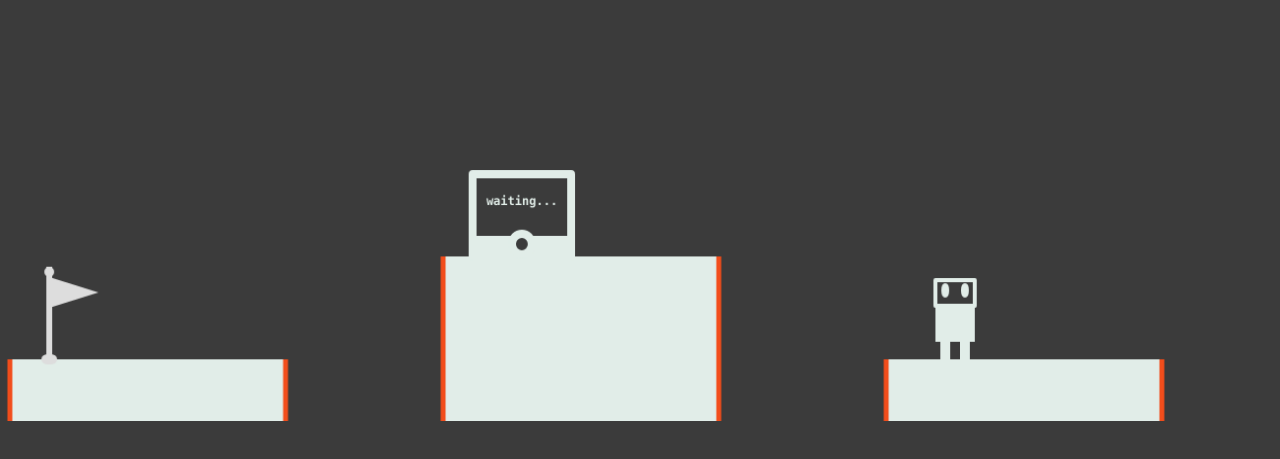
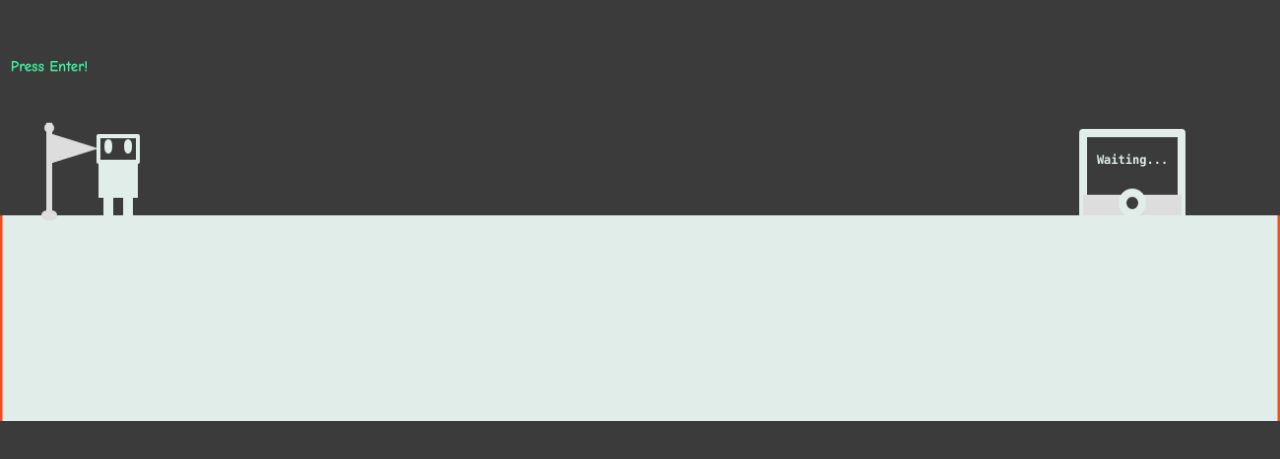
Before and after one commit to SobyDamn/NotFound, a plain HTML site: page index.html in a window 1280 px wide. Shown: the part 339-798 px from the top of the page. Drawn offline with Linux system fonts and the light colour scheme.

Commit message:
added level generator and level loader

```diff
--- /dev/null
+++ b/levels.js
@@ -0,0 +1,127 @@
+/**
+ * screensize width=1300,height=700
+ * height and width of player = 85,40
+ * flag w,h = 50,90
+ * winning point w,h = 100,80
+ */
+var levels = {
+    level0:{
+        nextLevel:"level1",
+        startX:100,
+        startY:415,
+        Objects:{
+            p1:{
+                x:0,
+                y:500,
+                width:1300,
+                height:200,
+                material:0
+            },
+            flag:{
+                x:50,
+                y:410,
+                width:50,
+                height:90,
+                material:1
+            },
+            winningSpot:{
+                x:1100,
+                y:420,
+                width:100,
+                height:80,
+                material:2
+            }
+        }
+    },
+    level1:{
+        nextLevel:"level2",
+        startX:950,
+        startY:555,
+        Objects:{
+            p1:{
+                x:10,
+                y:640,
+                width:280,
+                height:60,
+                material:0
+            },
+            p2:{
+                x:450,
+                y:540,
+                width:280,
+                height:160,
+                material:0
+            },
+            p3:{
+                x:900,
+                y:640,
+                width:280,
+                height:60,
+                material:0
+            },
+            flag1:{
+                x:50,
+                y:550,
+                width:50,
+                height:90,
+                material:1
+            },
+            winningSpot:{
+                x:480,
+                y:460,
+                width:100,
+                height:80,
+                material:2
+            }
+        }
+    }
+}
+function LevelGenerator(level="level0"){
+    console.log(level)
+    var screenLoader = document.getElementById("screenLoader")
+    screenLoader.style.animation = "fadeIn 1s ease-in"
+    screenLoader.style.display = "block"
+    player = new Player()
+    var object_id = 0
+    var objectArr = []
+    var startX = levels[level].startX
+    var startY = levels[level].startY
+    var Objects = levels[level].Objects
+    for (object in Objects){
+        var objectGen = new ObjectMaterial(Objects[object].x,Objects[object].y,Objects[object].width,Objects[object].height,object,Objects[object].material,object_id++)
+        objectArr.push(objectGen)
+        console.log(object)
+    }
+    var level = new gameLevel(startX,startY,objectArr,player,levels[level].nextLevel,level)
+    screenLoader.style.animation = "fadeOut 1s ease-in"
+    setTimeout(()=>{
+        screenLoader.style.display = "none"
+    },1000)
+    return level
+}
+setTimeout(()=>{
+    //level = LevelGenerator("level1")
+},5000)
+class gameLevel {
+    constructor (
+        startX,startY,objects,player,nextLevel,name
+    ){
+        this.startX = startX
+        this.startY = startY
+        this.objects = objects
+        this.player = player
+        this.nextLevelKey = []
+        this.nextLevel = nextLevel
+        this.name = name
+        this.start()
+    }
+    start(){
+        this.player.x = this.startX
+        this.player.y = this.startY
+    }
+    playLevel(){
+        this.objects.forEach((object)=>{
+            object.objectInit()
+        })
+    }
+}
--- a/object.js
+++ b/object.js
@@ -1,6 +1,6 @@
 class ObjectMaterial {
     constructor (
-        x=0,y=0,width=50,height=50,name,id=0,material=0,fillColor="rgb(225, 237, 232)"
+        x=0,y=0,width=50,height=50,name,material=0,id=0,fillColor="rgb(225, 237, 232)"
     ){
         this.id = id
         this.x = x
@@ -17,11 +17,13 @@ class ObjectMaterial {
         this.objectAnimeCycle = 0
         this.objectAnimeCycleStart = false
         this.objectAnimeCycleEnd = true
-        this.keyShown = false
-        this.key = -1
+        this.key = Math.floor(Math.random() * 10)
         this.flagTouched = false
         this.flagYpos = this.y
         this.enteredKey = [] //for key entered in winning point
+        this.winningPointText = "Waiting"
+        this.requestNextLevel = false
+        this.requestNextLevelFailed = false
     }
     objectInit(){
         this.objectDraw()
@@ -36,6 +38,7 @@ class ObjectMaterial {
                     this.nearObjectEffectFinishPoint()
                     break
             }
+        //window.requestAnimationFrame(this.objectInit(obj))
     }
     nonPlatformObjectInit(){
 
@@ -48,21 +51,21 @@ class ObjectMaterial {
             ctx.fillStyle = this.fillColor
             if(!playerControl.ENTER){
                 ctx.fillText('Press Enter!', this.x, this.y-50)
-                this.keyShown = false
+                ctx.fill()
             }
             else {
+                if(!this.flagTouched){
+                    level.nextLevelKey.push(this.key)
                     this.flagTouched = true
-                if(!this.keyShown){
-                    this.key = Math.floor(Math.random() * 10)
-                    this.keyShown = true
                 }
                 ctx.fillText(this.key, this.x, this.y-50)
+                ctx.fill()
             }
         }
     }
     nearObjectEffectFinishPoint(){
         ctx.beginPath()
-        if(this.actualCollision(30)){
+        if(this.actualCollision(30) && !this.requestNextLevel){
             document.addEventListener("keydown",this.winningPointKeyInput, false);
             document.Object = this
             ctx.beginPath()
@@ -76,12 +79,37 @@ class ObjectMaterial {
             ctx.fillText('***', this.x+50, this.y+25)
             ctx.fillText(this.enteredKeyVal, this.x+50, this.y+40)
             ctx.stroke();
-            if(!playerControl.ENTER){
             ctx.fillText('Enter the codes', this.x+this.width/2, this.y-50)
+            if(playerControl.ENTER){
+                console.log("enter",this.enteredKey,level.nextLevelKey)
+                if (this.enteredKey.length !=0 && level.nextLevelKey.length!=0 && !this.requestNextLevel){
+                    this.requestNextLevel = true
+                    this.winningPointText = "Fetching"
+                    if(JSON.stringify(this.enteredKey)==JSON.stringify(level.nextLevelKey)){
+                        console.log("yes")
+                        setTimeout(()=>{
+                            this.winningPointText = "Loading"
+                            setTimeout(()=>{
+                                console.log("load next level")
+                                level = LevelGenerator(level.nextLevel)
+                            },1000)
+                        },1000)
                     }
-            else {
-                ctx.fillText('Next Level', this.x+this.width/2, this.y-50)
+                    else{
+                        setTimeout(()=>{
+                            this.requestNextLevelFailed = true
+                            setTimeout(()=>{
+                                level = LevelGenerator(level.name)
+                                console.log("load level again")
+                            },1000)
+                        },1000)
+                        console.log("no")
                     }
+                }
+            }
+            /*else {
+                ctx.fillText('Fetching...', this.x+this.width/2, this.y-50)
+            }*/
             ctx.fill()
             ctx.stroke()
         }
@@ -89,18 +117,23 @@ class ObjectMaterial {
             document.removeEventListener("keydown",this.winningPointKeyInput, false);
             ctx.fillStyle = "rgb(225, 237, 232)"
             ctx.font = 'bold 12px "Lucida Console", Monaco, monospace'
+            if(!this.requestNextLevelFailed){
                 ++this.objectAnimeCycle
                 if(this.objectAnimeCycle>50 && this.objectAnimeCycle<100){
-                ctx.fillText('waiting..', this.x+50, this.y+30)
+                    ctx.fillText(`${this.winningPointText}..`, this.x+50, this.y+30)
                 }
                 else if(this.objectAnimeCycle>=100 && this.objectAnimeCycle<150) {
-                ctx.fillText('waiting...', this.x+50, this.y+30)
+                    ctx.fillText(`${this.winningPointText}...`, this.x+50, this.y+30)
                 }
                 else {
-                ctx.fillText('waiting....', this.x+50, this.y+30)
+                    ctx.fillText(`${this.winningPointText}....`, this.x+50, this.y+30)
                 }
                 if (this.objectAnimeCycle>150){
                     this.objectAnimeCycle=0
+                }
+            }
+            else{
+                ctx.fillText(`Not Found!`, this.x+50, this.y+30)
             }
             ctx.fill()
             ctx.stroke()
@@ -116,9 +149,6 @@ class ObjectMaterial {
         }
         else if(key == "Backspace"){
             object.enteredKey.pop()
-        }
-        else if(key == "Enter"){
-            console.log("enter")
         }
     }
     get enteredKeyVal() {
@@ -188,7 +218,6 @@ class ObjectMaterial {
             if(this.objectAnimeCycle<this.height-40){
                 this.flagYpos += 1
                 this.objectAnimeCycle++
-                console.log(this.objectAnimeCycle)
             }
         }
         ctx.beginPath()
@@ -240,6 +269,7 @@ class ObjectMaterial {
         ctx.beginPath()
         ctx.lineJoin = "round";
         ctx.strokeStyle = this.fillColor
+        ctx.fillStyle = "#ddd"
         ctx.lineWidth = 8
         ctx.strokeRect(this.x, this.y, this.width, this.height)
         ctx.stroke()
--- a/player.js
+++ b/player.js
@@ -205,8 +205,9 @@ class Player {
                 this.charAlpha -= 0.01;
             }
             else if(this.deathAnimCycle >50){
-                this.x = this.startX
-                this.y = this.startY
+                /*this.x = this.startX
+                this.y = this.startY*/
+                level.start()
                 this.deathAnimCycle = 0
                 this.isAlive = true
                 this.charAlpha = 1
--- a/script.js
+++ b/script.js
@@ -71,12 +71,15 @@ function init() {
     gameCanvas = document.getElementById('gameAreaCanvas')
     newGameArea = new gameArea()
     ctx = newGameArea.context
-    player = new Player(950,560)
-    testObject = new ObjectMaterial(10,640,280,60,"p1",objid++)
-    testObject2 = new ObjectMaterial(450,540,280,160,"p2",objid++)
-    testObject3 = new ObjectMaterial(50,550,50,90,"flag",objid++,1)
-    testObject4 = new ObjectMaterial(900,640,280,60,"p3",objid++)
-    testObject5 = new ObjectMaterial(480,460,100,80,"winningspot",objid++,2)
+    /*testObject = new ObjectMaterial(10,640,280,60,"p1",0,objid++)
+    testObject2 = new ObjectMaterial(450,540,280,160,"p2",0,objid++)
+    testObject3 = new ObjectMaterial(50,550,50,90,"flag",1,objid++)
+    testObject4 = new ObjectMaterial(900,640,280,60,"p3",0,objid++)
+    testObject5 = new ObjectMaterial(480,460,100,80,"winningspot",2,objid++)
+    var objects = [testObject,testObject2,testObject3,testObject4,testObject5]
+    level = new gameLevel(950,560,objects,player)*/
+    level = LevelGenerator()
+    window.requestAnimationFrame(updateGameArea)
     document.addEventListener("keydown",playerControlKeyPressed, false);
     document.addEventListener("keyup",playerControlKeyReleased, false);
 }
@@ -132,13 +135,8 @@ class gameArea {
 }
 function updateGameArea() {
     newGameArea.clear()
-    testObject.objectInit()
-    testObject2.objectInit()
-    testObject3.objectInit()
-    testObject4.objectInit()
-    testObject5.objectInit()
+    level.playLevel()
     player.start()
     window.requestAnimationFrame(updateGameArea)
 }
-window.requestAnimationFrame(updateGameArea)
 document.addEventListener("DOMContentLoaded",init)
```
Also changed, not shown: index.html (+20 -0 lines). Lines whose indentation alone changed are shown as unchanged.
